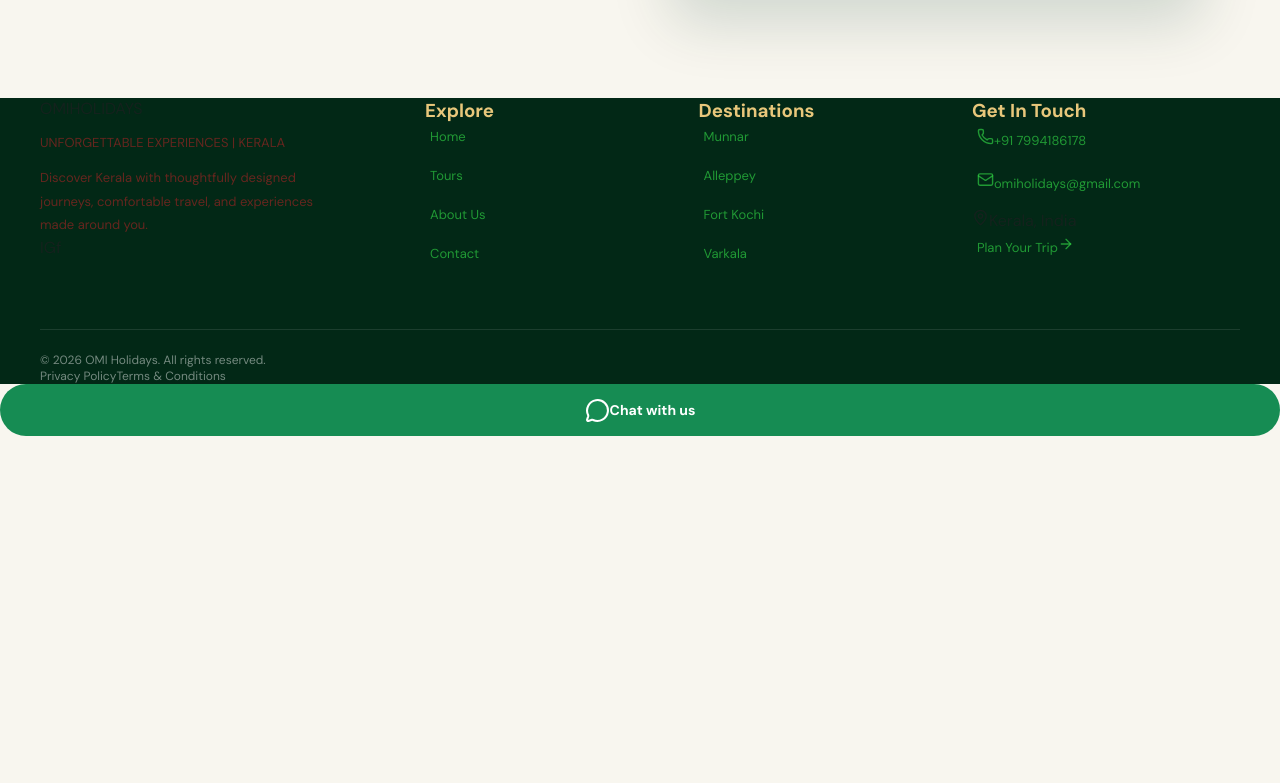
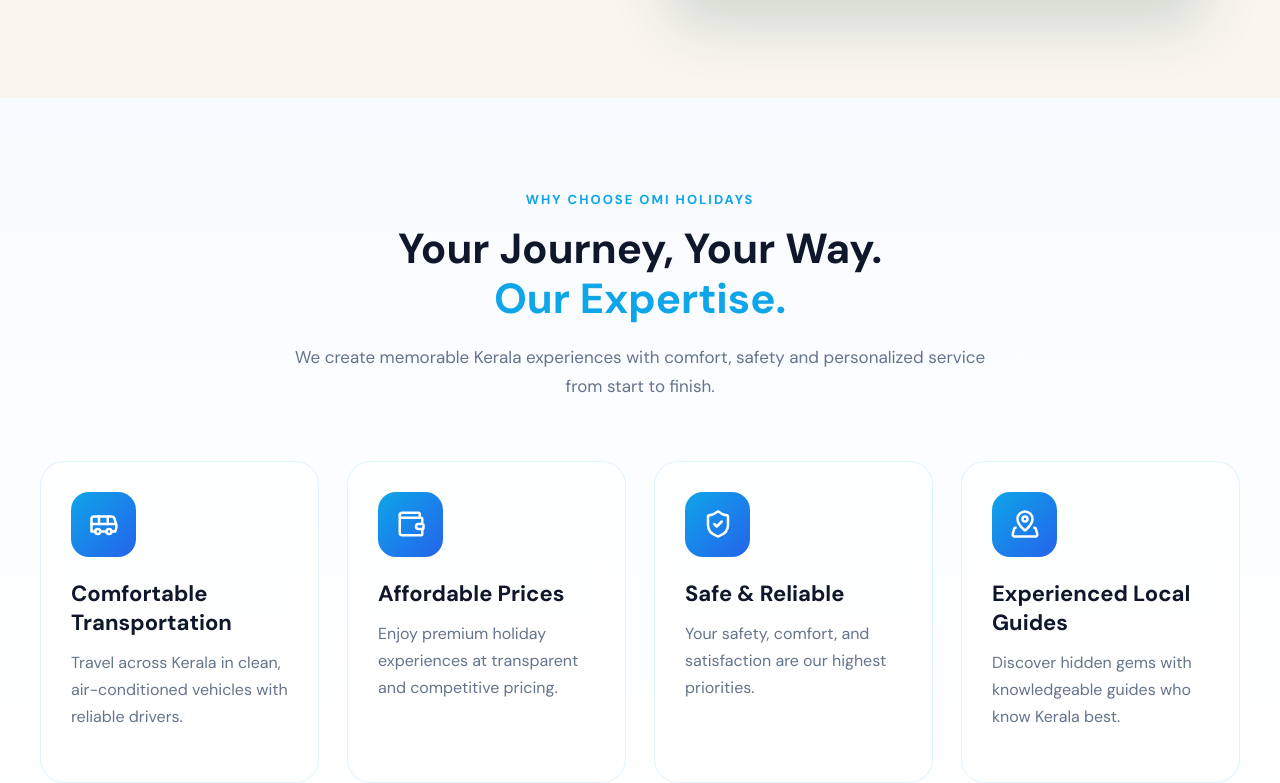
Before and after one commit to hamzashinan/Omi-Holidays, a React (Vite) app in the folder frontend/: page /about in a window 1280 px wide. Shown: the part 991-1774 px from the top of the page. Before the commit the page ends 1427 px from the top, so only its background shows below. Built offline with nearby package versions, Linux system fonts and the light colour scheme.

Commit message:
Add Trivandrum, Kanyakumari, Rameswaram and Madurai tours

```diff
--- a/frontend/package.json
+++ b/frontend/package.json
@@ -12,7 +12,7 @@
   "dependencies": {
     "axios": "^1.19.0",
     "framer-motion": "^12.43.0",
-    "lucide-react": "^1.28.0",
+    "lucide-react": "^1.31.0",
     "react": "^19.2.8",
     "react-dom": "^19.2.8",
     "react-router-dom": "^7.18.2"
--- a/frontend/src/components/Footer.tsx
+++ b/frontend/src/components/Footer.tsx
@@ -57,34 +57,14 @@ export default function Footer() {
           <Link to="/contact">Contact</Link>
         </div>
 
-        {/* Destinations */}
-        <div className="footer-column">
-          <h3 className="footer-column-title">Destinations</h3>
-
-          <Link to="/tour/munnar-tea-valley-escape">
-            Munnar
-          </Link>
-
-          <Link to="/tour/alleppey-private-houseboat-cruise">
-            Alleppey
-          </Link>
-
-          <Link to="/tour/fort-kochi-heritage-walk">
-            Fort Kochi
-          </Link>
-
-          <Link to="/tour/varkala-cliff-beach-weekend">
-            Varkala
-          </Link>
-        </div>
 
         {/* Contact */}
         <div className="footer-column footer-contact">
           <h3 className="footer-column-title">Get In Touch</h3>
 
-          <a href="tel:+919876543210">
+          <a href="tel:+916282291058">
             <Phone size={17} />
-            <span>+91 7994186178</span>
+            <span>+91 62822 91058</span>
           </a>
 
           <a href="mailto:hello@omiholidays.com">
--- a/frontend/src/components/Services.tsx
+++ b/frontend/src/components/Services.tsx
@@ -1,86 +1,86 @@
-import {
-  Users,
-  Heart,
-  Map,
-  Car,
-  ArrowRight,
-} from "lucide-react";
+import { useState } from "react";
+import { Users, Heart, Map, Car, ArrowRight } from "lucide-react";
 
 const services = [
   {
     icon: Users,
     title: "Family Tours",
-    description:
-      "Easy, joyful journeys designed for families of every age.",
+    description: "Easy, joyful journeys designed for families of every age.",
+    details:
+      "Enjoy family-friendly destinations, comfortable hotels, sightseeing, and activities suitable for children, parents, and seniors.",
   },
   {
     icon: Heart,
     title: "Honeymoon Trips",
-    description:
-      "Private and romantic experiences in Kerala's most beautiful destinations.",
+    description: "Private and romantic experiences in Kerala.",
+    details:
+      "Experience luxury resorts, candlelight dinners, private houseboats, and romantic hill station getaways tailored for couples.",
   },
   {
     icon: Map,
     title: "Custom Trips",
-    description:
-      "Your dates, pace, destinations, and wishlist. We'll create the trip around you.",
+    description: "We'll create the trip around you.",
+    details:
+      "Choose your destinations, duration, hotel category, and activities—we'll design a personalized Kerala itinerary for you.",
   },
   {
     icon: Car,
     title: "Comfort Travel",
-    description:
-      "Thoughtful transportation and support throughout your Kerala journey.",
+    description: "Comfortable transportation across Kerala.",
+    details:
+      "Travel in clean AC vehicles with professional drivers, airport pickup, sightseeing transport, and 24/7 travel support.",
   },
 ];
 
 export default function Services() {
+  const [activeIndex, setActiveIndex] = useState<number | null>(null);
+
   return (
     <section className="services-section">
       <div className="services-container">
-
-        {/* Heading */}
         <div className="services-heading">
-          <span className="services-label">
-            WHY OMI HOLIDAYS
-          </span>
-
+          <span className="services-label">WHY OMI HOLIDAYS</span>
           <h2>
             Travel made <span>simple.</span>
           </h2>
-
           <p>
-            From your first enquiry to your journey home,
-            we're here whenever you need us.
+            From your first enquiry to your journey home, we're here whenever
+            you need us.
           </p>
         </div>
 
-        {/* Cards */}
         <div className="services-grid">
-          {services.map((service) => {
+          {services.map((service, index) => {
             const Icon = service.icon;
 
             return (
-              <article
-                className="service-card"
-                key={service.title}
-              >
+              <article className="service-card" key={service.title}>
                 <div className="service-icon">
-                  <Icon size={26} strokeWidth={1.8} />
+                  <Icon size={26} />
                 </div>
 
                 <h3>{service.title}</h3>
-
                 <p>{service.description}</p>
 
-                <div className="service-link">
-                  Learn more
+                {activeIndex === index && (
+                  <div className="service-details">
+                    <p>{service.details}</p>
+                  </div>
+                )}
+
+                <button
+                  className="service-link"
+                  onClick={() =>
+                    setActiveIndex(activeIndex === index ? null : index)
+                  }
+                >
+                  {activeIndex === index ? "Show Less" : "Learn More"}
                   <ArrowRight size={16} />
-                </div>
+                </button>
               </article>
             );
           })}
         </div>
-
       </div>
     </section>
   );
--- a/frontend/src/components/TourCard.tsx
+++ b/frontend/src/components/TourCard.tsx
@@ -43,7 +43,7 @@ export default function TourCard({ tour }: TourCardProps) {
           </Link>
 
           <a
-            href={`https://wa.me/917994186178?text=${encodeURIComponent(
+            href={`https://wa.me/916282291058?text=${encodeURIComponent(
               `I'm interested in the ${tour.title} tour.`
             )}`}
             target="_blank"
--- a/frontend/src/components/WhatsAppButton.tsx
+++ b/frontend/src/components/WhatsAppButton.tsx
@@ -1,7 +1,7 @@
 import { MessageCircle } from "lucide-react";
 
 export default function WhatsAppButton() {
-  const phoneNumber = "917994186178";
+  const phoneNumber = "916282291058";
 
   const message = encodeURIComponent(
     "Hello OMI Holidays! 👋\n\nI would like to enquire about a Kerala holiday package.\n\nPlease share the available packages and details."
--- a/frontend/src/components/WhyChooseUs.tsx
+++ b/frontend/src/components/WhyChooseUs.tsx
@@ -1,58 +1,72 @@
+import {
+  Bus,
+  Wallet,
+  ShieldCheck,
+  MapPinned,
+} from "lucide-react";
+
 const reasons = [
   {
-    icon: '✓',
-    title: 'Comfortable Transportation',
-    text: 'Travel Kerala comfortably with reliable transportation.',
+    icon: Bus,
+    title: "Comfortable Transportation",
+    text: "Travel across Kerala in clean, air-conditioned vehicles with reliable drivers.",
   },
   {
-    icon: '₹',
-    title: 'Affordable Prices',
-    text: 'Premium Kerala experiences at competitive prices.',
+    icon: Wallet,
+    title: "Affordable Prices",
+    text: "Enjoy premium holiday experiences at transparent and competitive pricing.",
   },
   {
-    icon: '★',
-    title: 'Safe & Reliable',
-    text: 'Your safety and comfort are always our priority.',
+    icon: ShieldCheck,
+    title: "Safe & Reliable",
+    text: "Your safety, comfort, and satisfaction are our highest priorities.",
   },
   {
-    icon: '◆',
-    title: 'Experienced Guides',
-    text: 'Explore Kerala with knowledgeable local guides.',
+    icon: MapPinned,
+    title: "Experienced Local Guides",
+    text: "Discover hidden gems with knowledgeable guides who know Kerala best.",
   },
-]
+];
 
 export default function WhyChoose() {
   return (
     <section className="why-section">
-
+      <div className="why-container">
         <div className="section-heading">
-        <p>WHY CHOOSE OMI HOLIDAYS?</p>
+          <span className="section-tag">WHY CHOOSE OMI HOLIDAYS</span>
 
           <h2>
-          Your Journey, Your Way,
-          <span>Our Expertise</span>
+            Your Journey, Your Way.
+            <br />
+            <span>Our Expertise.</span>
           </h2>
+
+          <p>
+            We create memorable Kerala experiences with comfort, safety and
+            personalized service from start to finish.
+          </p>
         </div>
 
         <div className="why-grid">
+          {reasons.map((item) => {
+            const Icon = item.icon;
 
-        {reasons.map((reason) => (
-          <div className="why-card" key={reason.title}>
-
-            <div className="why-icon">
-              {reason.icon}
+            return (
+              <div className="why-card" key={item.title}>
+                <div className="icon-box">
+                  <Icon size={30} />
                 </div>
 
-            <div className="why-content">
-              <h3>{reason.title}</h3>
-              <p>{reason.text}</p>
-            </div>
+                <h3>{item.title}</h3>
+
+                <p>{item.text}</p>
+
 
               </div>
-        ))}
-
+            );
+          })}
         </div>
-
+      </div>
     </section>
-  )
+  );
 }
--- a/frontend/src/index.css
+++ b/frontend/src/index.css
@@ -439,81 +439,137 @@ section {
   line-height: 1.8;
 }
 
-/* =========================================================
-   WHY CHOOSE
-   ========================================================= */
-
-.why-choose {
-  padding: 110px 6%;
-
-  background: var(--cream);
-}
-
-.why-choose-container {
-  width: min(1200px, 100%);
+/* ===== WHY CHOOSE ===== */
+
+.why-section {
+  padding: 90px 20px;
+  background: linear-gradient(180deg, #f8fbff 0%, #ffffff 100%);
+}
+
+.why-container {
+  max-width: 1200px;
   margin: auto;
 }
 
-.why-choose-grid {
+.section-heading {
+  text-align: center;
+  max-width: 720px;
+  margin: 0 auto 60px;
+}
+
+.section-tag {
+  display: inline-block;
+  color: #0ea5e9;
+  font-size: 13px;
+  font-weight: 700;
+  letter-spacing: 2px;
+  margin-bottom: 16px;
+}
+
+.section-heading h2 {
+  font-size: 42px;
+  line-height: 1.2;
+  color: #0f172a;
+  margin-bottom: 18px;
+}
+
+.section-heading h2 span {
+  color: #0ea5e9;
+}
+
+.section-heading p {
+  color: #64748b;
+  font-size: 17px;
+  line-height: 1.7;
+}
+
+.why-grid {
   display: grid;
-  grid-template-columns: repeat(4, 1fr);
-
-  gap: 20px;
-
-  margin-top: 55px;
+  grid-template-columns: repeat(auto-fit, minmax(260px, 1fr));
+  gap: 28px;
 }
 
 .why-card {
-  padding: 32px;
-
-  background: white;
-
-  border: 1px solid var(--border);
-  border-radius: 22px;
-
-  box-shadow: var(--shadow-sm);
-
-  transition: 0.3s ease;
-
-  display: flex;
-  align-items: flex-start;
-  gap: 20px;
+  background: rgba(255,255,255,0.75);
+  backdrop-filter: blur(12px);
+  border: 1px solid rgba(14,165,233,.12);
+  border-radius: 24px;
+  padding: 30px;
+  transition: .35s ease;
+  position: relative;
+  overflow: hidden;
+}
+
+.why-card::before {
+  content: "";
+  position: absolute;
+  top: 0;
+  left: -100%;
+  width: 100%;
+  height: 4px;
+  background: linear-gradient(90deg,#0ea5e9,#2563eb);
+  transition: .35s;
+}
+
+.why-card:hover::before {
+  left: 0;
 }
 
 .why-card:hover {
-  transform: translateY(-7px);
-  box-shadow: var(--shadow-md);
-}
-
-.why-icon {
-  width: 52px;
-  height: 52px;
-  flex-shrink: 0;
-
+  transform: translateY(-10px);
+  box-shadow: 0 20px 45px rgba(14,165,233,.15);
+}
+
+.icon-box {
+  width: 65px;
+  height: 65px;
+  border-radius: 18px;
   display: flex;
   align-items: center;
   justify-content: center;
-
-  border-radius: 15px;
-
-  background: #eaf4ef;
-
-  color: var(--green-700);
+  background: linear-gradient(135deg,#0ea5e9,#2563eb);
+  color: white;
+  margin-bottom: 22px;
 }
 
 .why-card h3 {
-  margin-bottom: 6px;
-
-  color: var(--green-950);
-
-  font-size: 18px;
+  font-size: 22px;
+  color: #0f172a;
+  margin-bottom: 12px;
 }
 
 .why-card p {
-  color: var(--text-light);
-
-  font-size: 14px;
+  color: #64748b;
   line-height: 1.7;
+  margin-bottom: 22px;
+}
+
+.learn-more {
+  display: inline-flex;
+  align-items: center;
+  gap: 8px;
+  background: none;
+  border: none;
+  color: #0ea5e9;
+  font-weight: 600;
+  cursor: pointer;
+  transition: .3s;
+}
+
+.learn-more:hover {
+  gap: 12px;
+}
+
+/* Mobile */
+
+@media (max-width:768px){
+  .section-heading h2{
+    font-size:32px;
+  }
+
+  .why-section{
+    padding:70px 18px;
+  }
 }
 
 /* =========================================================
@@ -601,13 +657,42 @@ section {
   display: inline-flex;
   align-items: center;
   gap: 8px;
-
-  margin-top: 24px;
-
-  color: var(--green-700);
-
-  font-size: 13px;
-  font-weight: 700;
+  margin-top: 18px;
+  background: none;
+  border: none;
+  color: #0ea5e9;
+  font-weight: 600;
+  cursor: pointer;
+  transition: 0.3s;
+  font-size: 15px;
+}
+
+.service-link:hover {
+  gap: 12px;
+}
+
+.service-details {
+  margin: 16px 0;
+  padding-top: 16px;
+  border-top: 1px solid #e5e7eb;
+  animation: fadeIn 0.25s ease-in-out;
+}
+
+.service-details p {
+  color: #475569;
+  line-height: 1.6;
+  font-size: 15px;
+}
+
+@keyframes fadeIn {
+  from {
+    opacity: 0;
+    transform: translateY(-6px);
+  }
+  to {
+    opacity: 1;
+    transform: translateY(0);
+  }
 }
 
 /* =========================================================
--- a/frontend/src/pages/About.tsx
+++ b/frontend/src/pages/About.tsx
@@ -1,3 +1,4 @@
+import WhyChooseUs from "../components/WhyChooseUs";
 export default function About() {
   return (
     <main className="page">
@@ -45,6 +46,8 @@ export default function About() {
           </div>
         </div>
       </section>
+      <WhyChooseUs />
     </main>
+
   );
 }
--- a/frontend/src/pages/Contact.tsx
+++ b/frontend/src/pages/Contact.tsx
@@ -20,7 +20,7 @@ export default function Contact() {
               <div className="contact-icon">📞</div>
               <h3>Call Us</h3>
               <p>Speak directly to our travel experts.</p>
-              <strong>+91 70122 99227</strong>
+              <strong>+91 62822 91058</strong>
             </div>
 
             <div className="contact-box">
@@ -44,7 +44,7 @@ export default function Contact() {
               The fastest way to reach us is via WhatsApp. Chat with our representatives to get instant quotes, customize your packages, and book your dream holiday.
             </p>
             <a
-              href="https://wa.me/917994186178"
+              href="https://wa.me/916282291058"
               target="_blank"
               rel="noreferrer"
               className="whatsapp-button"
--- a/frontend/src/pages/Home.tsx
+++ b/frontend/src/pages/Home.tsx
@@ -2,6 +2,7 @@ import Hero from "../components/Hero";
 import Services from "../components/Services";
 import DestinationGrid from "../components/DestinationGrid";
 import { tours } from "../data/tours";
+
 
 export default function Home() {
   return (
@@ -10,6 +11,7 @@ export default function Home() {
 
       <Services />
 
+
       <DestinationGrid tours={tours} />
     </main>
   );
--- a/frontend/src/pages/TourDetails.tsx
+++ b/frontend/src/pages/TourDetails.tsx
@@ -96,7 +96,7 @@ Please share more details.`;
           </p>
 
           <a
-            href={`https://wa.me/917994186178?text=${encodeURIComponent(
+            href={`https://wa.me/916282291058?text=${encodeURIComponent(
               whatsappMessage
             )}`}
             target="_blank"
```
Also changed, not shown: frontend/src/data/tours.ts (+104 -0 lines), 1 other file (tests, documents, lock files or other folders). Lines whose indentation alone changed are shown as unchanged.
